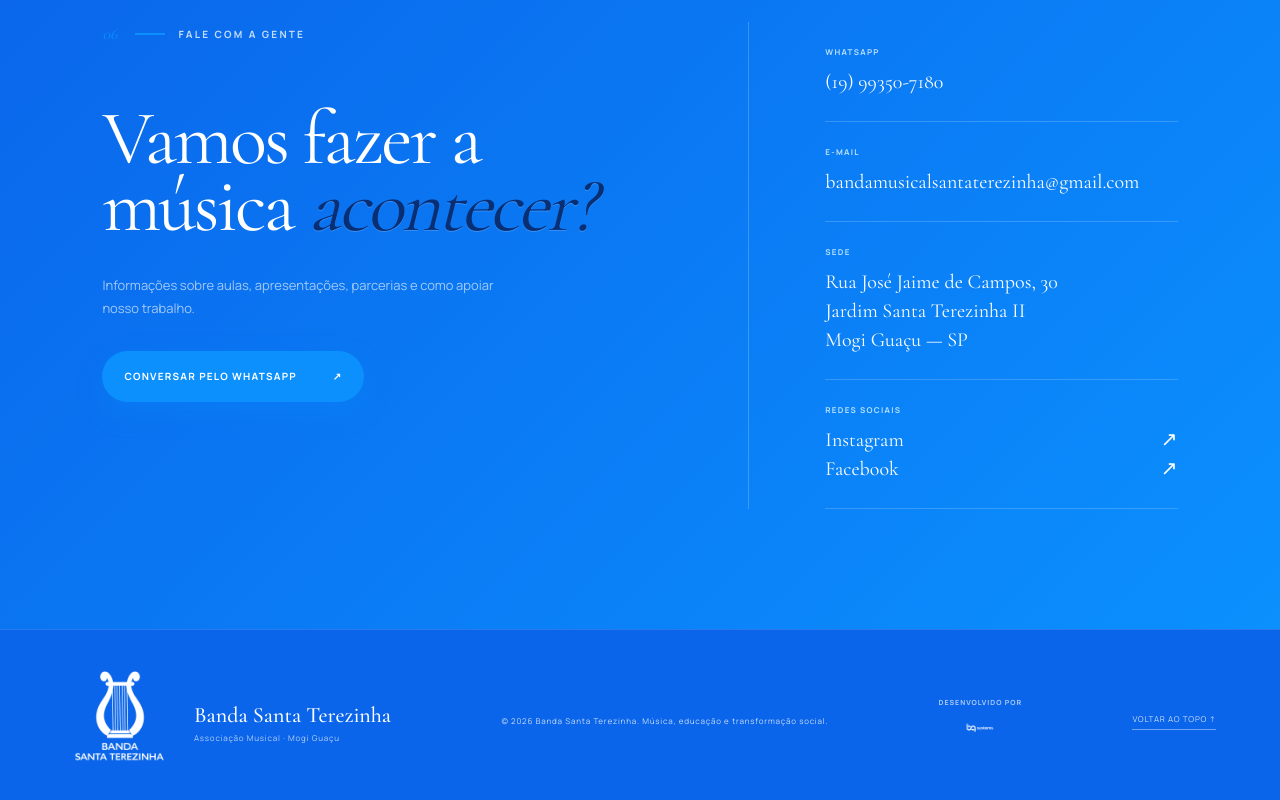
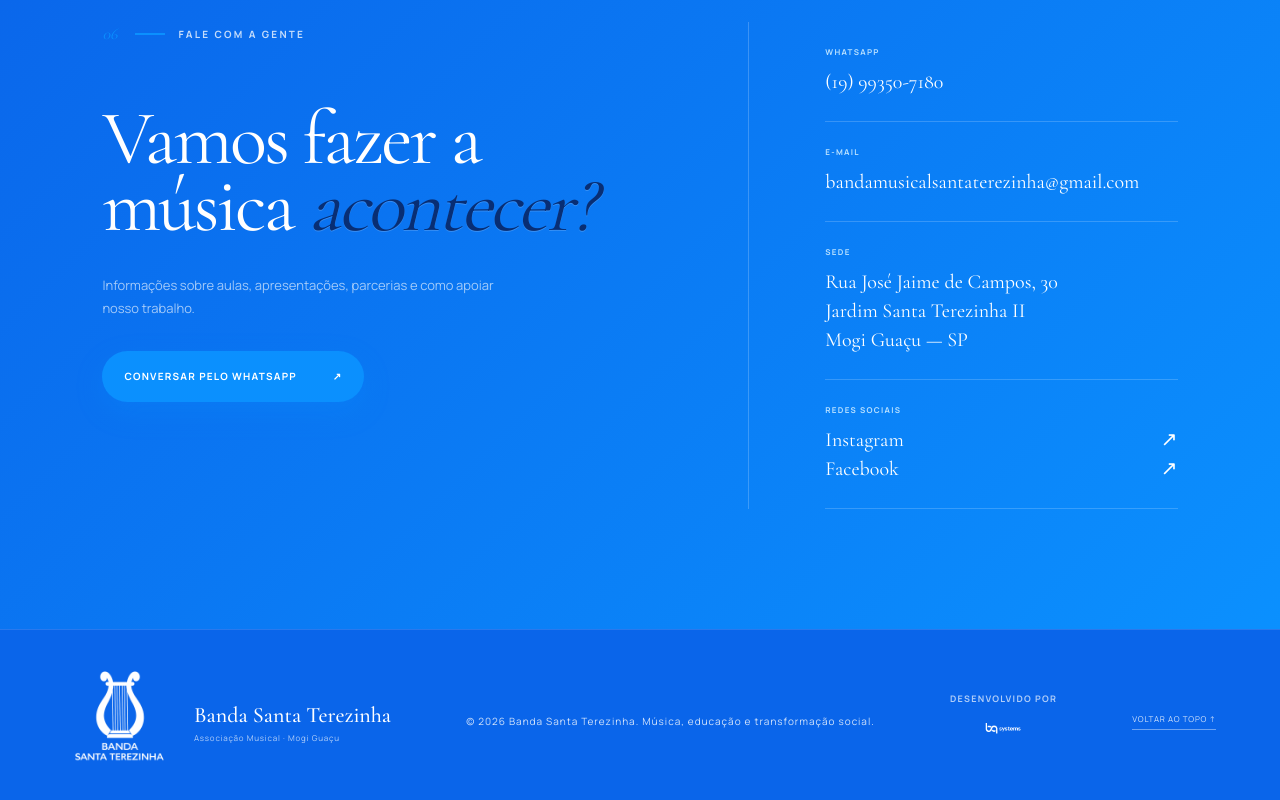
Before and after one commit to bqbdev/banda-santa-terezinha, a Next.js app: page / in a window 1280 px wide. Shown: the part 6507-7307 px from the top of the page. Built offline with nearby package versions, Linux system fonts and the light colour scheme.

Commit message:
A pasta docs também foi regenerada com as duas páginas.

```diff
--- a/app/globals.css
+++ b/app/globals.css
@@ -478,7 +478,8 @@ footer { background: var(--cor-azul-escuro); }
 }
 .footer-brand strong { font-size: 22px; }
 .footer-brand small { color: rgba(255,255,255,.7); }
-footer p, footer > a { color: rgba(255,255,255,.78); }
+footer p, footer > a { color: rgba(255,255,255,.82); }
+footer > p { font-size: 10px; line-height: 1.5; }
 footer > a:hover { color: var(--cor-secundaria); }
 .footer-credit {
   align-items: center;
@@ -490,7 +491,7 @@ footer > a:hover { color: var(--cor-secundaria); }
 }
 .footer-credit span {
   color: rgba(255,255,255,.68);
-  font-size: 7px;
+  font-size: 9px;
   font-weight: 700;
   letter-spacing: .14em;
   text-transform: uppercase;
@@ -499,8 +500,8 @@ footer > a:hover { color: var(--cor-secundaria); }
   background: transparent;
   border-radius: 0;
   filter: brightness(0) invert(1);
-  height: 30px;
-  max-width: 105px;
+  height: 40px;
+  max-width: 130px;
   object-fit: contain;
   padding: 0;
   width: auto;
```
Also changed, not shown: 5 other files (tests, documents, lock files or other folders).
